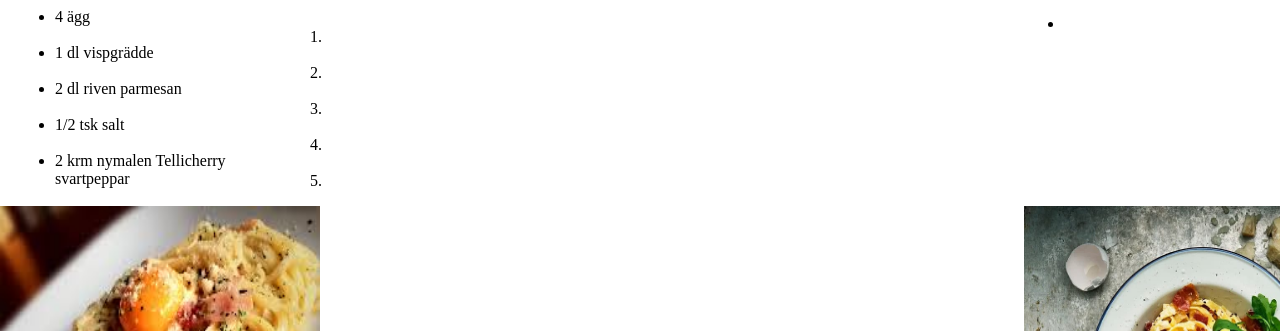
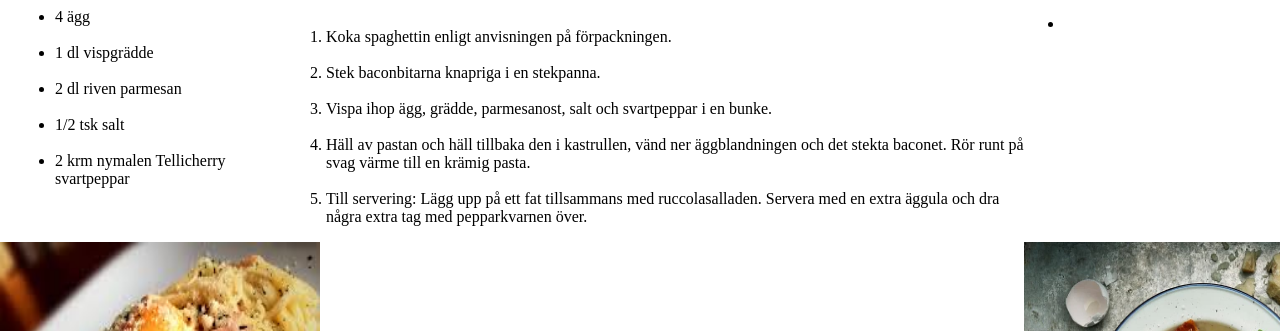
Before and after one commit to TE22B-Dino-Wallin/Hemsida-recept, a plain HTML site: page index.html in a window 1280 px wide. Shown: the part 469-800 px from the top of the page. Drawn offline with Linux system fonts and the light colour scheme.

Commit message:
gör så här listan klar

```diff
--- a/index.html
+++ b/index.html
@@ -1,9 +1,9 @@
 <!DOCTYPE html>
-<html lang="en">
+<html lang="sv">
 <head>
   <meta charset="UTF-8">
   <meta name="viewport" content="width=device-width, initial-scale=1.0">
-  <title>Document</title>
+  <title>Pasta Carbonara</title>
 
   <link rel="stylesheet" href="style.css">
 </head>
@@ -58,15 +58,16 @@
 
       <div class="lista">
         <ol>
-          <li></li>
+          <li>Koka spaghettin enligt anvisningen på förpackningen.</li>
           <br>
-          <li></li>
+          <li>
+            Stek baconbitarna knapriga i en stekpanna.</li>
           <br>
-          <li></li>
+          <li>Vispa ihop ägg, grädde, parmesanost, salt och svartpeppar i en bunke.</li>
           <br>
-          <li></li>
+          <li>Häll av pastan och häll tillbaka den i kastrullen, vänd ner äggblandningen och det stekta baconet. Rör runt på svag värme till en krämig pasta.</li>
           <br>
-          <li></li>
+          <li>Till servering: Lägg upp på ett fat tillsammans med ruccolasalladen. Servera med en extra äggula och dra några extra tag med pepparkvarnen över.</li>
         </ol>
       </div>
 
```
